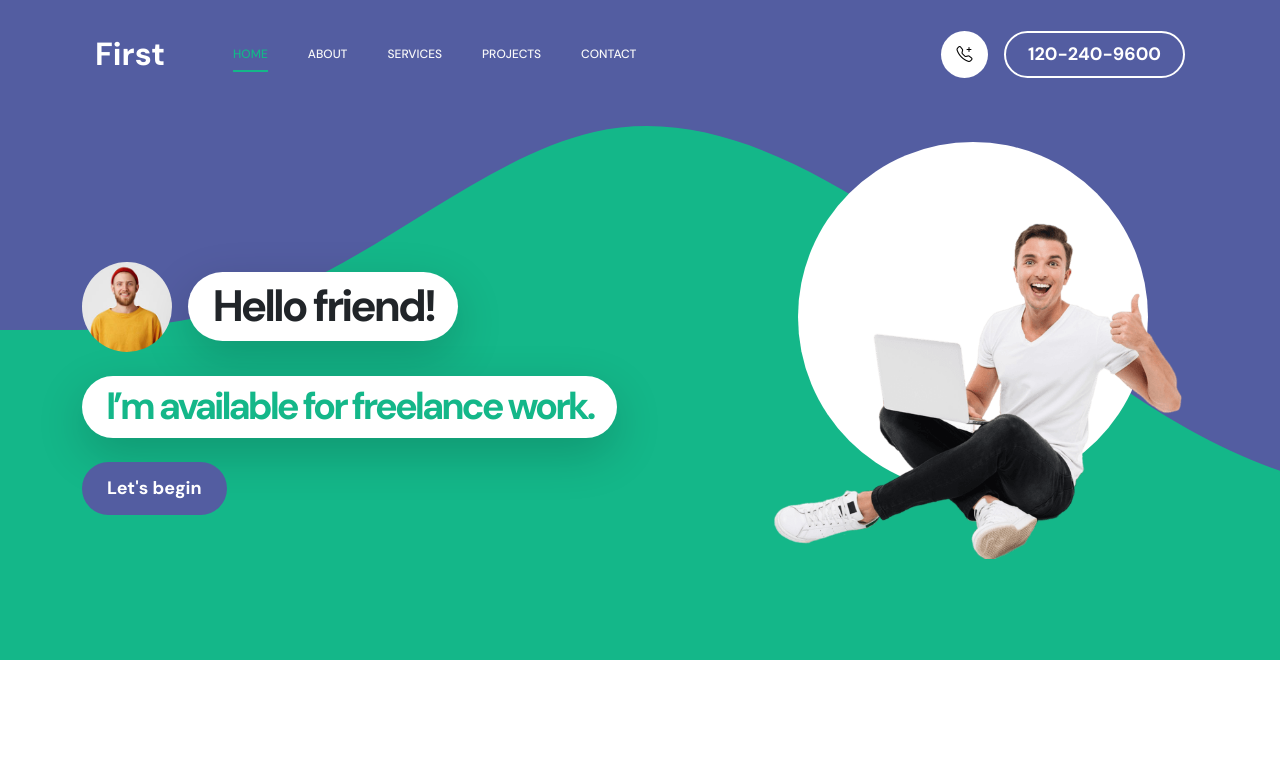
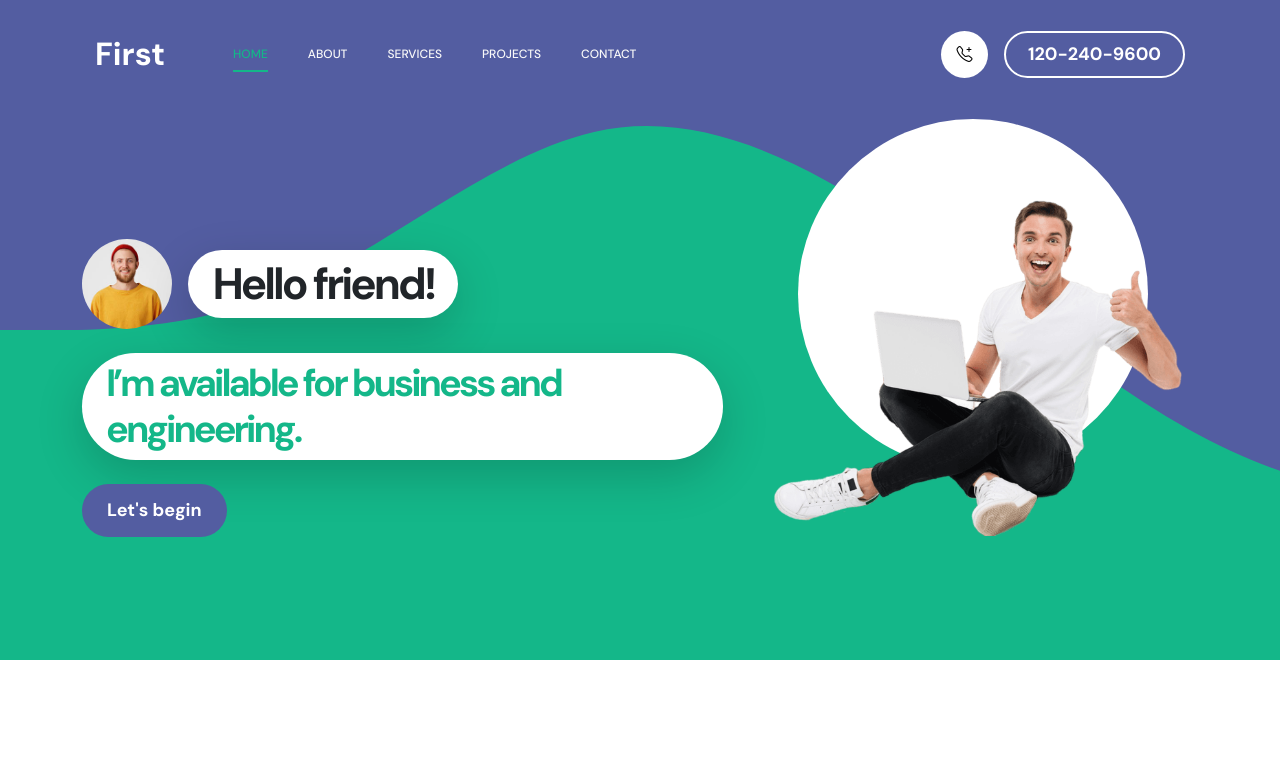
Before and after one commit to armstrong99/armstrongbiz, a plain HTML site: page index.html in a window 1280 px wide. Shown: the top 777 px of the page. Drawn offline with Linux system fonts and the light colour scheme.

Commit message:
sec commit

```diff
--- a/index.html
+++ b/index.html
@@ -105,7 +105,7 @@ https://templatemo.com/tm-578-first-portfolio
                                     <h1 class="hero-title ms-3 mb-0">Hello friend!</h1>
                                 </div>
 
-                                <h2 class="mb-4">I’m available for freelance work.</h2>
+                                <h2 class="mb-4">I’m available for business and engineering.</h2>
                                 <p class="mb-4"><a class="custom-btn btn custom-link" href="#section_2">Let's begin</a></p>
                             </div>
                         </div>
```
